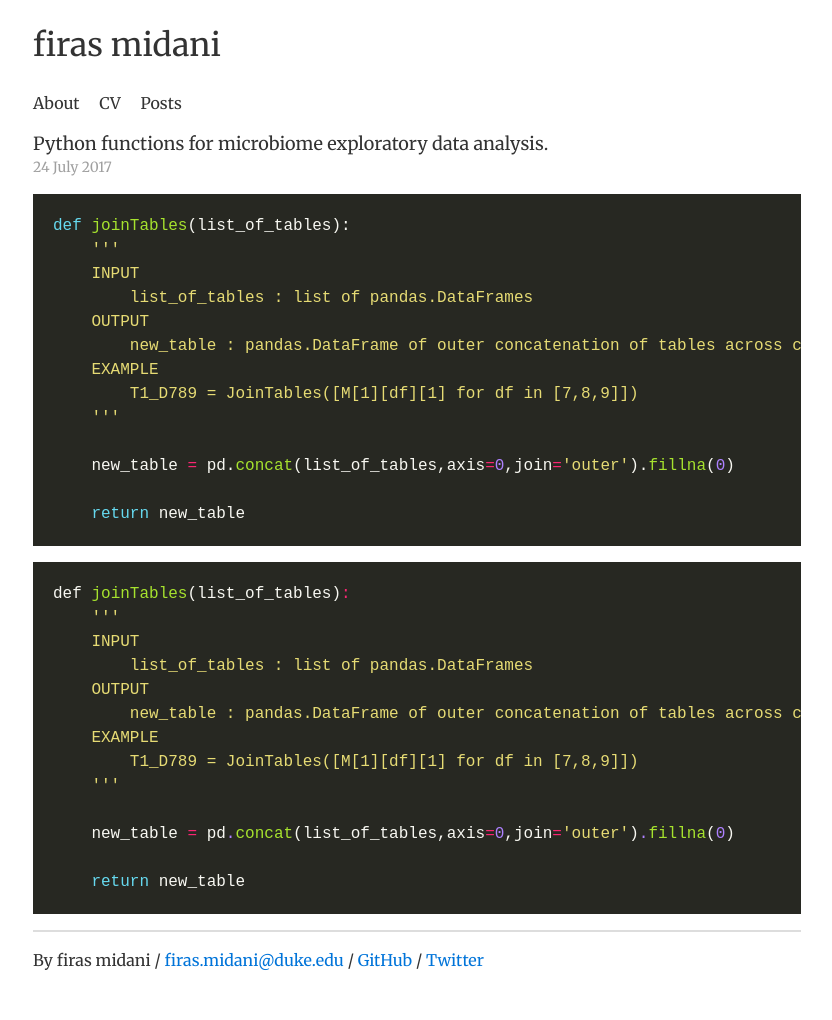
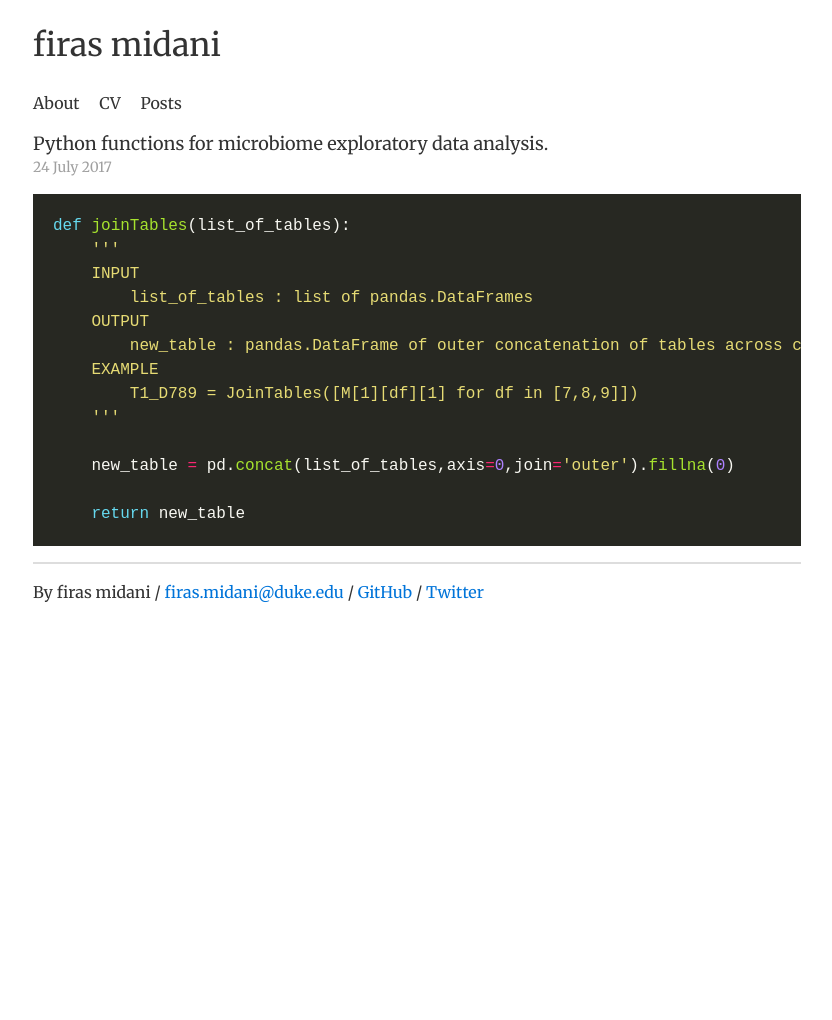
Before and after one commit to firasmidani/firasmidani.github.io, a Jekyll site: the page built from _posts/2017-07-24-python-microbiome-EDA.md, in a window 1280 px wide. Shown: the whole page, without its empty margins (223-1055 px from the left). Built offline with Jekyll 4.4.1, drawn with Linux system fonts in a browser that asks for light colours; after the commit the page ends 900 px from its top, so only the background shows below that.

Commit message:
Update 2017-07-24-python-microbiome-EDA.md

````diff
--- a/_posts/2017-07-24-python-microbiome-EDA.md
+++ b/_posts/2017-07-24-python-microbiome-EDA.md
@@ -20,19 +20,3 @@ def joinTables(list_of_tables):
 
     return new_table
 ```
-
-```php
-def joinTables(list_of_tables):
-    '''
-    INPUT
-    	list_of_tables : list of pandas.DataFrames
-    OUTPUT
-    	new_table : pandas.DataFrame of outer concatenation of tables across columns
-    EXAMPLE
-    	T1_D789 = JoinTables([M[1][df][1] for df in [7,8,9]])
-    '''
-
-    new_table = pd.concat(list_of_tables,axis=0,join='outer').fillna(0)
-
-    return new_table
-```
````
